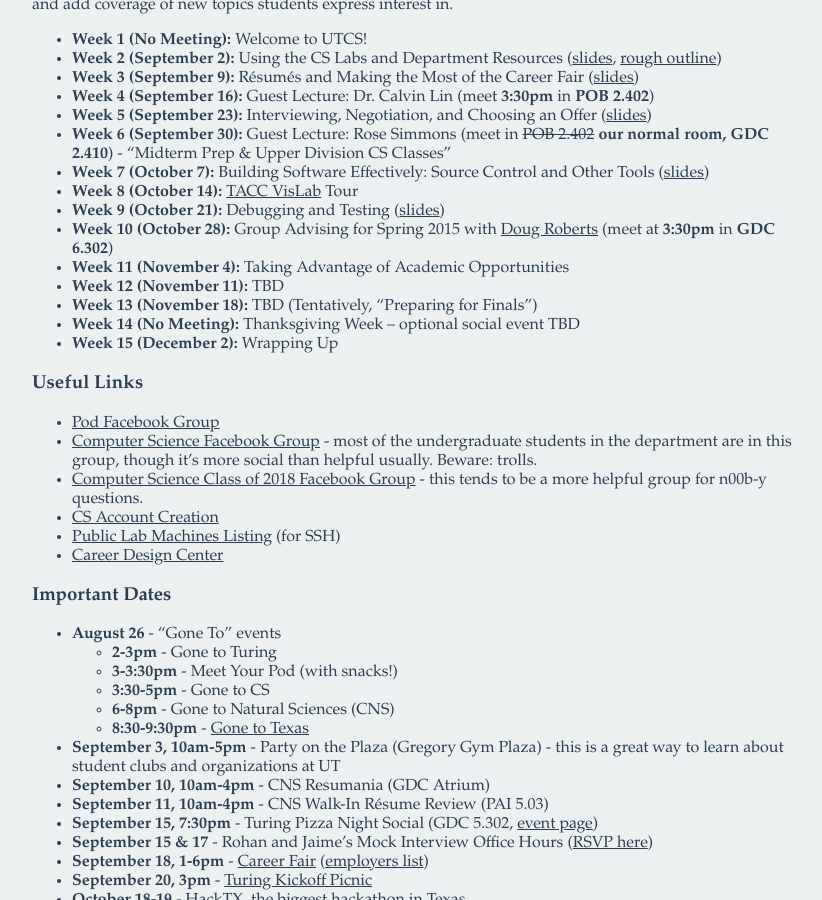
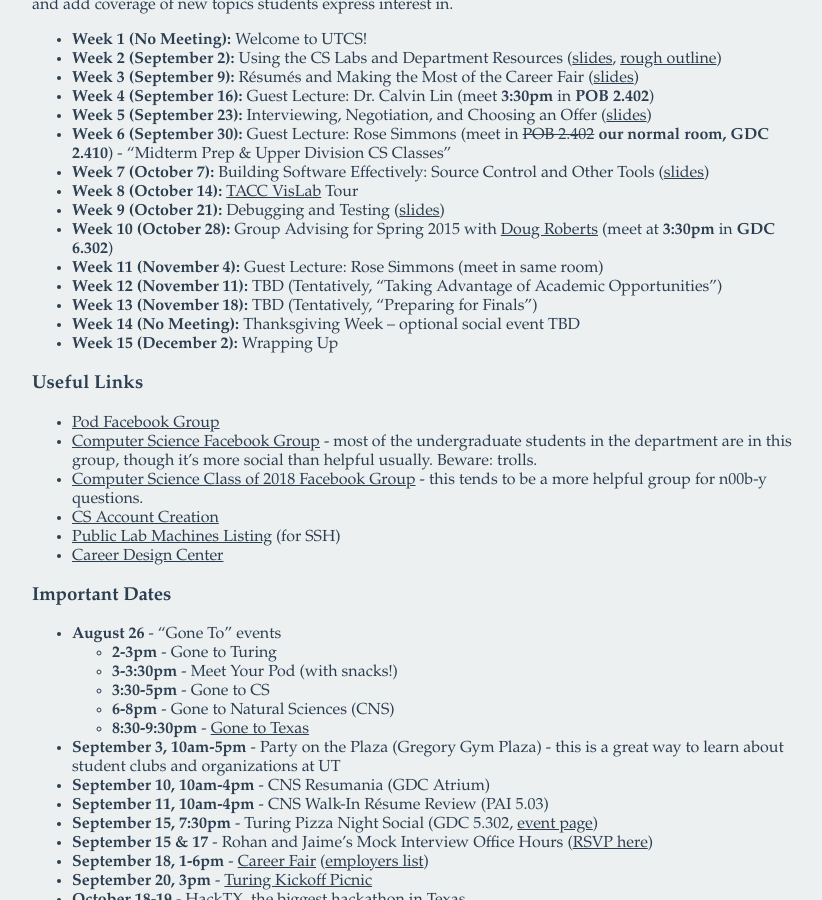
Before and after one commit to mattbroussard/mattbroussard.github.io, a Jekyll site: the page built from teaching/fall2014/pod/index.md, in a window 1280 px wide and 900 px high, scrolled down 607 px. Shown: the whole window, without its empty margins (218-1040 px from the left). Built offline with Jekyll 4.4.1, drawn with Linux system fonts in a browser that asks for light colours; nearby versions of some CDN libraries; comment, search, counter and statistics services are not loaded; some of the changed text lies outside the part shown.

Commit message:
update this week since Rose will be lecturing

```diff
--- a/teaching/fall2014/pod/index.md
+++ b/teaching/fall2014/pod/index.md
@@ -55,8 +55,8 @@
 - **Week 8 (October 14):** [TACC VisLab](https://www.tacc.utexas.edu/resources/visualization) Tour <!-- 314H midterm 10/16 -->
 - **Week 9 (October 21):** Debugging and Testing ([slides](https://docs.google.com/presentation/d/1kbW60gmShb0KJDchdLxdkEYe-tUiDoW1Etvchs3jFCo/edit?usp=sharing))
 - **Week 10 (October 28):** Group Advising for Spring 2015 with [Doug Roberts](mailto:doug.roberts@austin.utexas.edu) (meet at **3:30pm** in **GDC 6.302**)
-- **Week 11 (November 4):** Taking Advantage of Academic Opportunities
-- **Week 12 (November 11):** TBD
+- **Week 11 (November 4):** Guest Lecture: Rose Simmons (meet in same room) <!-- Taking Advantage of Academic Opportunities -->
+- **Week 12 (November 11):** TBD (Tentatively, "Taking Advantage of Academic Opportunities")
 - **Week 13 (November 18):** TBD (Tentatively, "Preparing for Finals")
 - **Week 14 (No Meeting):** Thanksgiving Week -- optional social event TBD
 - **Week 15 (December 2):** Wrapping Up
```
Also changed, not shown: other parts of teaching/fall2014/pod/index.md (+1 -1 lines).
